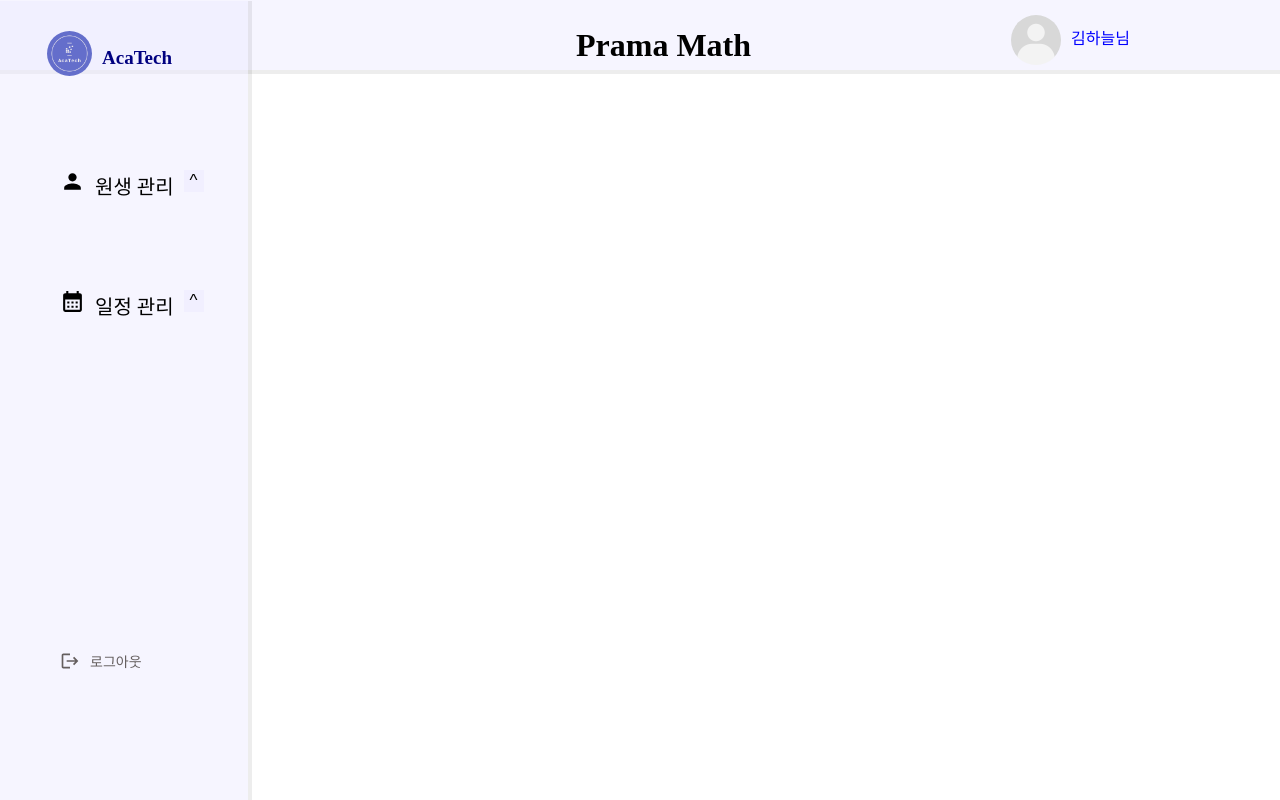
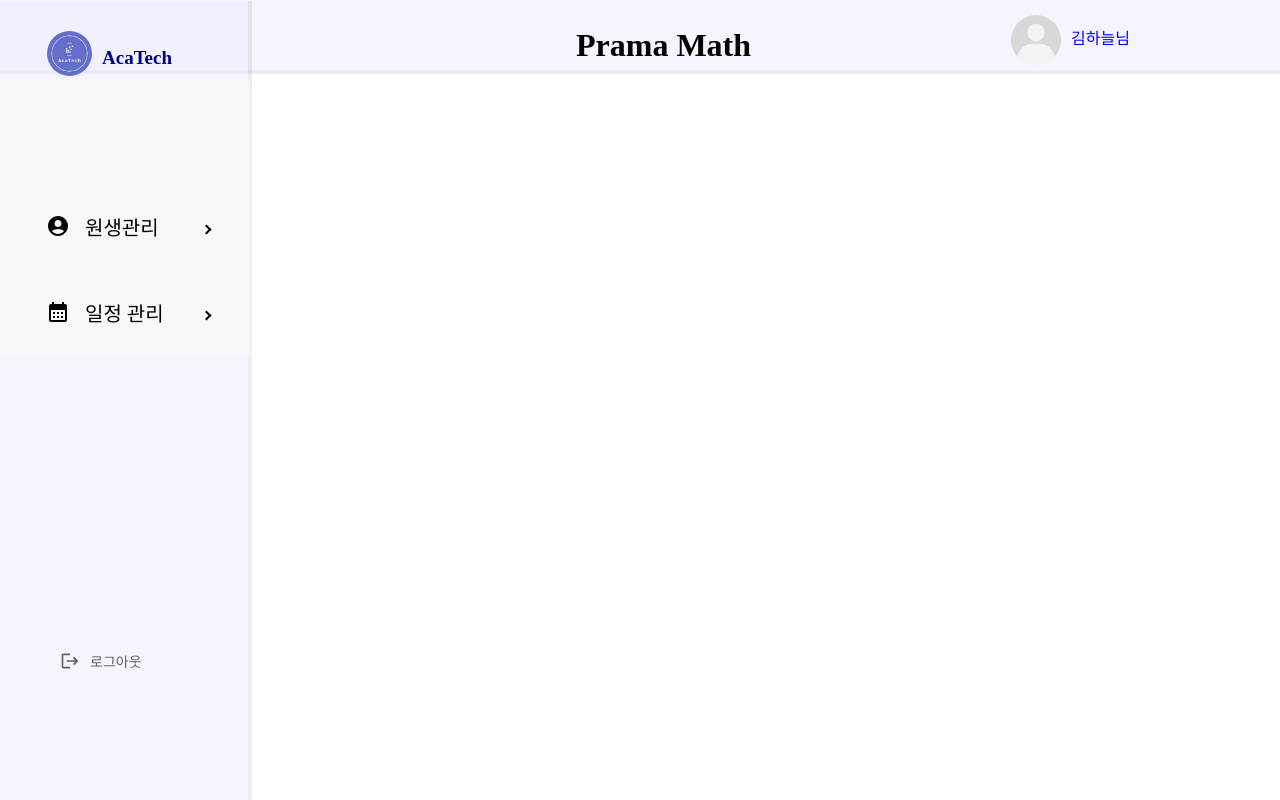
Before and after one commit to AcaTechProject/frontend, a Next.js app: page / in a window 1280 px wide. Built offline with nearby package versions, Linux system fonts and the light colour scheme.

Commit message:
chore: Add 사이드바 관련 패키지 생성

```diff
--- a/app/components/Sidebar.jsx
+++ b/app/components/Sidebar.jsx
@@ -1,8 +1,10 @@
 import { useRouter } from "next/navigation";
-import styled from "styled-components";
+import styled, { css } from "styled-components";
 import { useState } from "react";
-import { MdPerson, MdCalendarMonth, MdLogout } from "react-icons/md";
-import { usePathname } from "next/navigation";
+import { MdLogout } from "react-icons/md";
+import { Menu, SubMenu, MenuItem, Sidebar } from "react-pro-sidebar";
+import AccountCircleRoundedIcon from "@mui/icons-material/AccountCircleRounded";
+import CalendarMonthIcon from "@mui/icons-material/CalendarMonth";
 
 //css
 const SidebarParent = styled.div`
@@ -27,29 +29,6 @@ const Title = styled.h2`
   font-size: 19px;
   color: navy;
 `;
-const Menu = styled.div`
-  margin-top: 10px;
-`;
-
-const Link = styled.p`
-  font-size: 20px;
-  height: 20px;
-  border: 0;
-  background: rgba(0, 0, 0, 0);
-  color: ${(props) => (props.active ? "blue" : "black")};
-  cursor: pointer;
-`;
-const Btn = styled.button`
-  border: 0;
-  background: rgba(236, 234, 254, 0.47);
-  font-size: 17px;
-`;
-
-const StyledSidebarItem = styled.li`
-  margin: 10px;
-  cursor: pointer;
-  list-style: none;
-`;
 
 const Logout = styled.div`
   display: flex;
@@ -61,62 +40,25 @@ const Logout = styled.div`
   color: #655f5f;
   gap: 10px;
 `;
-const MainMenu = styled.div`
-  padding: 60px 0 0 60px;
-  align-items: center;
-  gap: 10px;
-  display: flex;
-`;
-const SubMenu = styled.ul`
-  padding: 0 0 0 80px;
+
+const StyledMenuItem = styled(MenuItem)`
+  color: black;
+
+  ${({ active }) =>
+    active &&
+    css`
+      color: #3629b7;
+      font-weight: bold;
+    `}
 `;
 
 //메뉴 data 배열
-const menuData = [
-  {
-    icon: MdPerson,
-    title: "원생 관리",
-    route: "/login",
-    subItems: [
-      { title: "출결 관리", route: "/AcademyManagement/attendance" },
-      {
-        title: "학생 관리",
-        route: "/AcademyManagement/StudentManagement/acamember",
-      },
-      {
-        title: "수강생 관리",
-        route: "/AcademyManagement/StudentManagement/acamember",
-      },
 
-      {
-        title: "신규 상담",
-        route: "/AcademyManagement/StudentManagement/counsel",
-      },
-    ],
-  },
-  {
-    icon: MdCalendarMonth,
-    title: "일정 관리",
-    route: "/login",
-    subItems: [
-      { title: "전체 일정", route: "/ScheduleManagement/schedule" },
-      { title: "일정 등록", route: "/ScheduleManagement/register" },
-    ],
-  },
-];
+const sidebar = () => {
+  const router = useRouter();
 
-const Sidebar = () => {
-  const router = useRouter();
-  const pathname = usePathname();
-  const [view, setView] = useState(false);
+  const [selectedMenu, setSelectedMenu] = useState(null);
 
-  const handleMenuClick = (route) => {
-    router.push(route);
-  };
-
-  const handleDrop = () => {
-    setView(!view);
-  };
   return (
     <>
       <SidebarParent>
@@ -132,59 +74,85 @@ const Sidebar = () => {
         </Logo>
 
         {/* 메뉴 시작 */}
+        <Sidebar>
           <Menu>
-          {/* 대표 메뉴: 원생관리 */}
-          <MainMenu>
-            <MdPerson size="25" />
-            <Link
-              href={menuData[0].route}
-              active={router.pathname === menuData[0].route}
-              onClick={() => handleMenuClick(menuData[0].route)}
+            <MenuItem style={{ marginTop: "50px" }}></MenuItem>
+            <div style={{ padding: "20px" }}>
+              <SubMenu
+                label="원생관리"
+                icon={<AccountCircleRoundedIcon />}
+                style={{ fontSize: "20px" }}
               >
-              {menuData[0].title}
-            </Link>
-            <Btn onClick={handleDrop}>{view ? "⌄" : "^"}</Btn>
-          </MainMenu>
-
-          {view && (
-            <SubMenu>
-              {menuData[0].subItems.map((subItem, subIndex) => (
-                <StyledSidebarItem
-                  key={subIndex}
-                  onClick={() => handleMenuClick(subItem.route)}
+                <StyledMenuItem
+                  active={selectedMenu === "출결관리"}
+                  onClick={() => {
+                    setSelectedMenu("출결관리");
+                    router.push(
+                      "/AcademyManagement/StudentManagement/attendance"
+                    );
+                  }}
                 >
-                  -{subItem.title}
-                </StyledSidebarItem>
-              ))}
+                  출결관리
+                </StyledMenuItem>
+                <SubMenu label="학생 관리">
+                  <StyledMenuItem
+                    active={selectedMenu === "수강생 관리"}
+                    onClick={() => {
+                      setSelectedMenu("수강생 관리");
+                      router.push(
+                        "/AcademyManagement/StudentManagement/acamember"
+                      );
+                    }}
+                  >
+                    수강생 관리
+                  </StyledMenuItem>
+                  <StyledMenuItem
+                    active={selectedMenu === "상담 관리"}
+                    onClick={() => {
+                      setSelectedMenu("상담 관리");
+                      router.push(
+                        "/AcademyManagement/StudentManagement/counsel"
+                      );
+                    }}
+                  >
+                    상담 관리
+                  </StyledMenuItem>
                 </SubMenu>
-          )}
-          {/* 대표 메뉴: 일정 관리 */}
-          <MainMenu>
-            <MdCalendarMonth size="25" />
-            <Link
-              href={menuData[1].route}
-              active={router.pathname === menuData[1].route}
-              onClick={() => handleMenuClick(menuData[1].route)}
+              </SubMenu>
+              <br />
+              <br />
+              <SubMenu
+                label="일정 관리"
+                icon={<CalendarMonthIcon />}
+                style={{ fontSize: "20px" }}
+                active={selectedMenu === "일정 관리"}
+                onClick={() => {
+                  setSelectedMenu("일정 관리");
+                  router.push("/ScheduleManagement/schedule");
+                }}
               >
-              {menuData[1].title}
-            </Link>
-            <Btn onClick={handleDrop}>{view ? "⌄" : "^"}</Btn>
-          </MainMenu>
-
-          {view && menuData[1].subItems.length > 0 && (
-            <SubMenu>
-              {menuData[1].subItems.map((subItem, subIndex) => (
-                <StyledSidebarItem
-                  key={subIndex}
-                  onClick={() => handleMenuClick(subItem.route)}
+                <StyledMenuItem
+                  active={selectedMenu === "일정 등록"}
+                  onClick={() => {
+                    setSelectedMenu("일정 등록");
+                    router.push("/ScheduleManagement/register");
+                  }}
                 >
-                  -{subItem.title}
-                </StyledSidebarItem>
-              ))}
+                  일정 등록
+                </StyledMenuItem>
+                <StyledMenuItem
+                  active={selectedMenu === "전체 일정"}
+                  onClick={() => {
+                    setSelectedMenu("전체 일정");
+                    router.push("/ScheduleManagement/schedule");
+                  }}
+                >
+                  전체 일정
+                </StyledMenuItem>
               </SubMenu>
-          )}
+            </div>
           </Menu>
-
+        </Sidebar>
         <Logout>
           <MdLogout size="20" />
           <p>로그아웃</p>
@@ -194,4 +162,4 @@ const Sidebar = () => {
   );
 };
 
-export default Sidebar;
+export default sidebar;
```
Lines whose indentation alone changed are shown as unchanged.
